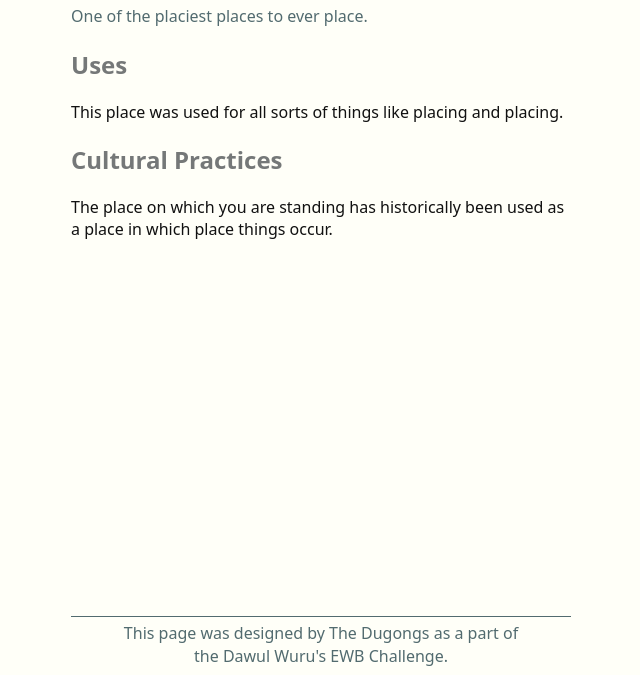
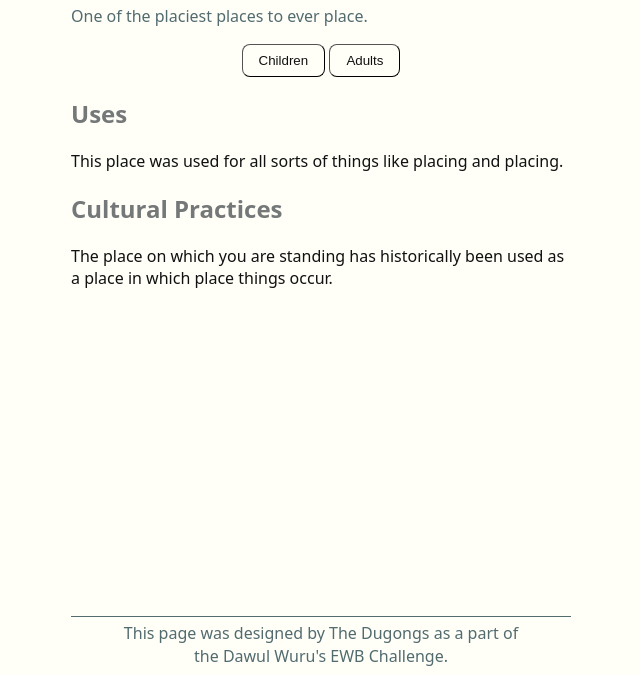
Before and after one commit to twdly/CITP-Panel, a plain HTML site: page index.html in a window 1280 px wide. Shown: the part 125-800 px from the top of the page, without its empty margins (319-959 px from the left). Drawn offline with Linux system fonts and the light colour scheme.

Commit message:
Add buttons for different ages

```diff
--- a/index.html
+++ b/index.html
@@ -23,6 +23,10 @@
             <p id="pagedescription">
                 One of the placiest places to ever place.
             </p>
+            <div class="buttons">
+                <button>Children</button>
+                <button>Adults</button>
+            </div>
             <h2>Uses</h2>
             <p>
                 This place was used for all sorts of things like placing and placing.
--- a/styles.css
+++ b/styles.css
@@ -172,6 +172,19 @@ code {
     padding-top: 10px;
 }
 
+.buttons {
+    text-align: center;
+}
+
+button {
+    background-color: #fffff8;
+    color: #111111;
+    padding: 8px 16px;
+    border-radius: 8px;
+    border-width: 1px;
+    cursor: pointer;
+}
+
 #selected a {
     color: #1c1d1c;
     font-weight: bold;
```
Also changed, not shown: location.html (+1 -1 lines), wiki.html (+4 -0 lines), img/map.png (added).
